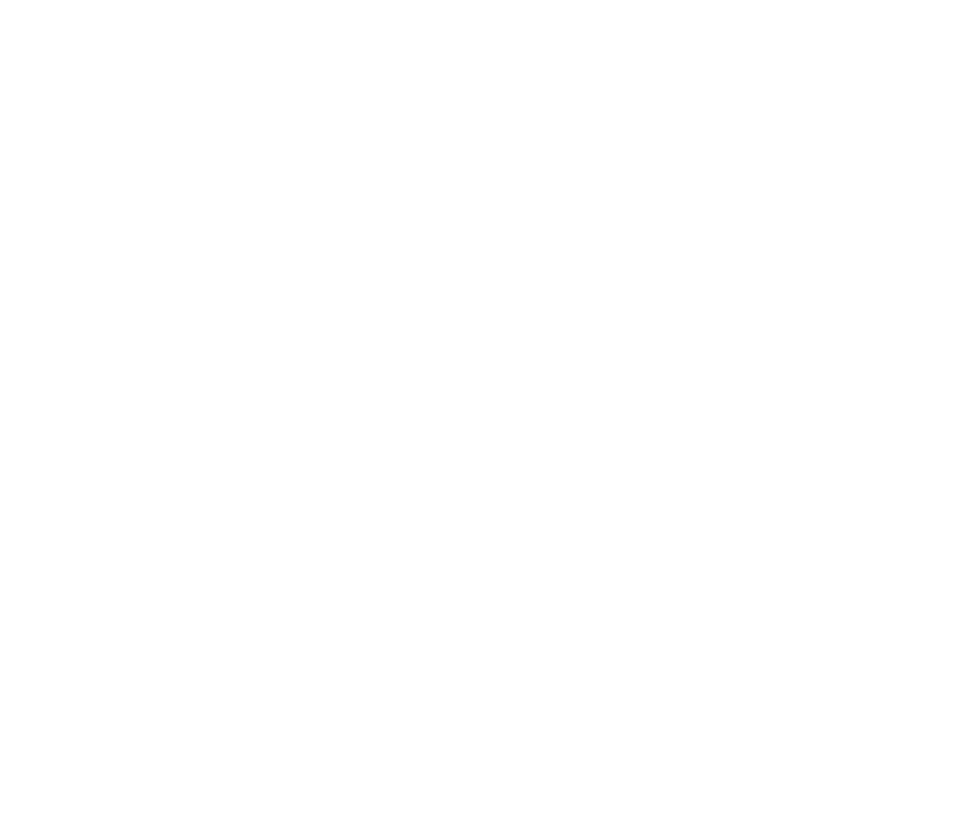
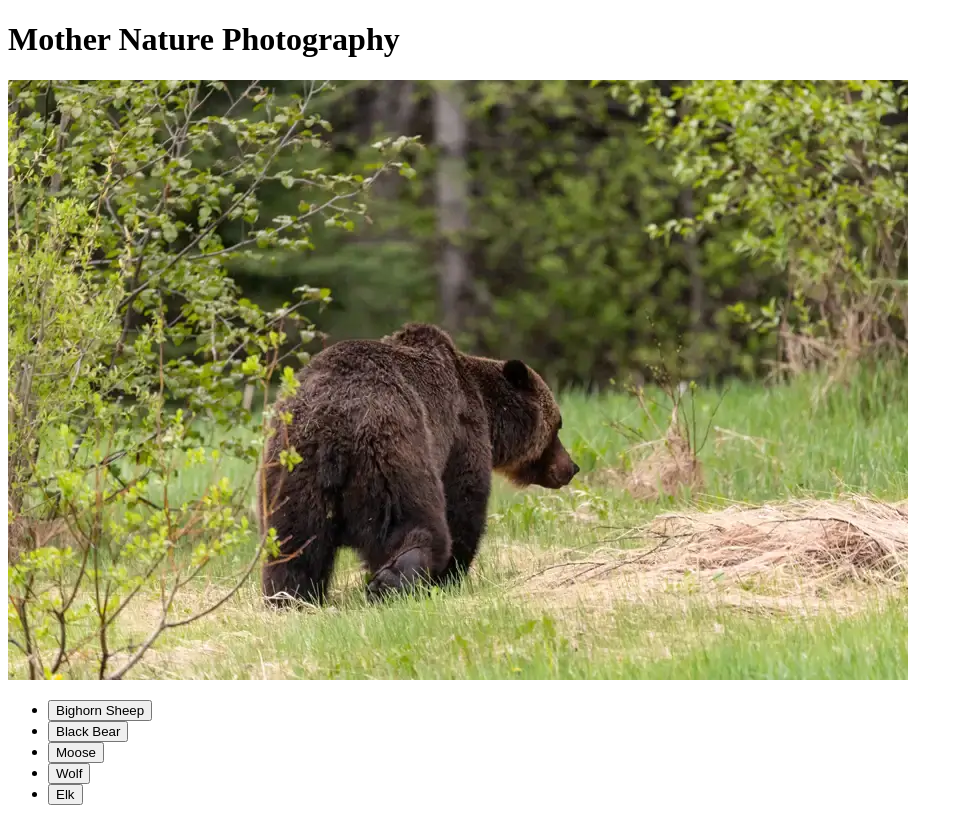
Before and after one commit to bellaisafranco/bella-franco-lab-2, a plain HTML site: page index.html in a window 1280 px wide. Shown: the whole page, without its empty margins (0-963 px from the left). Before the commit the page ends 800 px from the top, so only its background shows below. Drawn offline with Linux system fonts and the light colour scheme.

Commit message:
mad button list

```diff
--- a/index.html
+++ b/index.html
@@ -9,5 +9,21 @@
     <link rel="shortcut icon" type="image/jpg" href="logo.png">
   </head>
   <body>
+    <header id="header">
+        <h1 id="pagetitle">Mother Nature Photography</h1>
+    </header>
+    <main>
+
+            <img src="bear.webp" alt="A Black Bear walking through grass by a forest" id="banner">
+
+        <ul>
+            <li><button id="sheep">Bighorn Sheep</button></li>
+            <li><button id="bear">Black Bear</button></li>
+            <li><button id="Moose">Moose</button></li>
+            <li><button id="wolf">Wolf</button></li>
+            <li><button id="elk">Elk</button></li>
+        </ul>
+    </main>
+    <script src="lab.js"></script>
   </body>
 </html>
--- a/styles.css
+++ b/styles.css
@@ -1 +1,5 @@
 *{box-sizing:border-box;}
+.header{
+    background-color:#120323;
+    color: #97bf04;
+}
```
